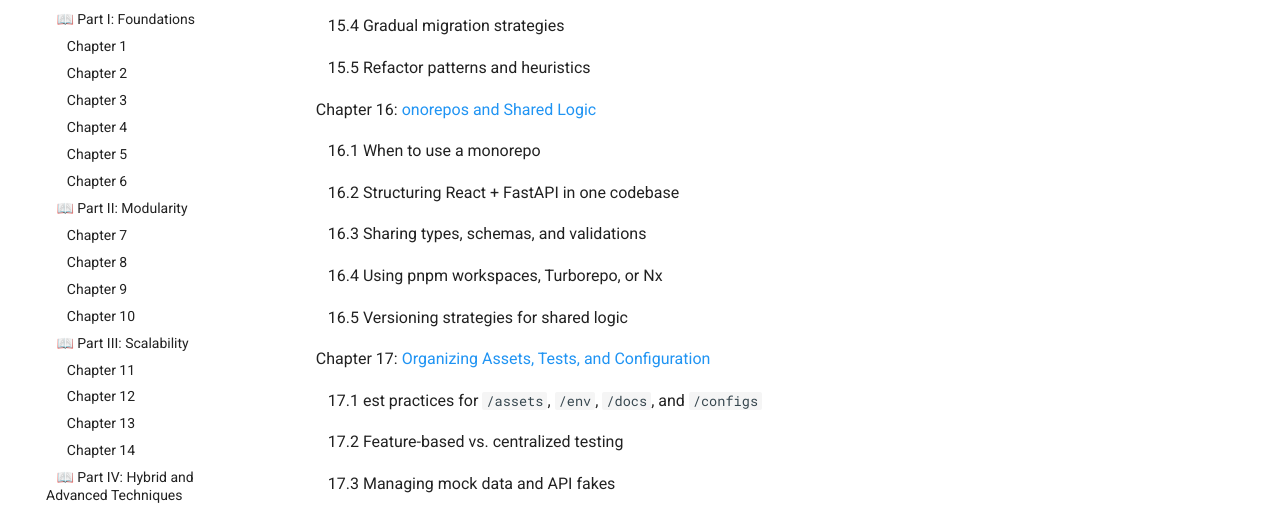
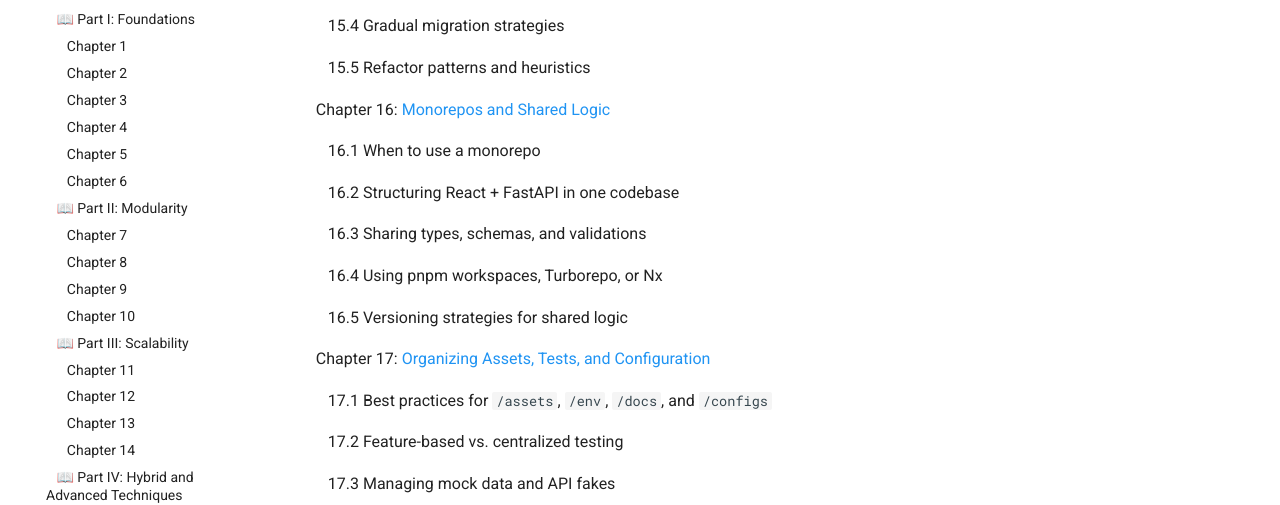
Before and after one commit to McKlay/codebase-architecture, an MkDocs documentation site: the page built from docs/index.md, in a window 1280 px wide and 900 px high, scrolled down 4047 px. Shown: the part 160-665 px from the top of the window. Built offline with MkDocs 1.6.1 and Material for MkDocs 9.7.7, drawn with Linux system fonts in a browser that asks for light colours.

Commit message:
updated index.md

```diff
--- a/docs/index.md
+++ b/docs/index.md
@@ -202,7 +202,7 @@ hide:
 
 &nbsp;&nbsp;&nbsp;&nbsp;&nbsp;&nbsp;&nbsp;&nbsp;15.5 Refactor patterns and heuristics
 
-&nbsp;&nbsp;&nbsp;&nbsp; Chapter 16: [onorepos and Shared Logic](chapter16.md)
+&nbsp;&nbsp;&nbsp;&nbsp; Chapter 16: [Monorepos and Shared Logic](chapter16.md)
 
 &nbsp;&nbsp;&nbsp;&nbsp;&nbsp;&nbsp;&nbsp;&nbsp;16.1 When to use a monorepo
 
@@ -216,7 +216,7 @@ hide:
 
 &nbsp;&nbsp;&nbsp;&nbsp; Chapter 17: [Organizing Assets, Tests, and Configuration](chapter17.md)
 
-&nbsp;&nbsp;&nbsp;&nbsp;&nbsp;&nbsp;&nbsp;&nbsp;17.1 est practices for `/assets`, `/env`, `/docs`, and `/configs`
+&nbsp;&nbsp;&nbsp;&nbsp;&nbsp;&nbsp;&nbsp;&nbsp;17.1 Best practices for `/assets`, `/env`, `/docs`, and `/configs`
 
 &nbsp;&nbsp;&nbsp;&nbsp;&nbsp;&nbsp;&nbsp;&nbsp;17.2 Feature-based vs. centralized testing
 
```
